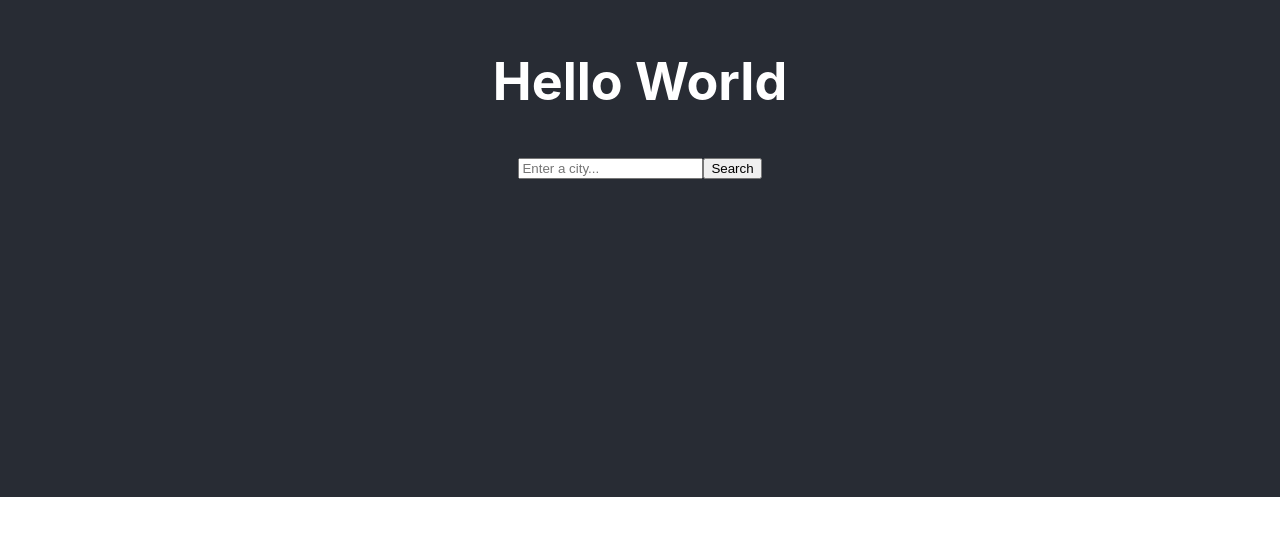
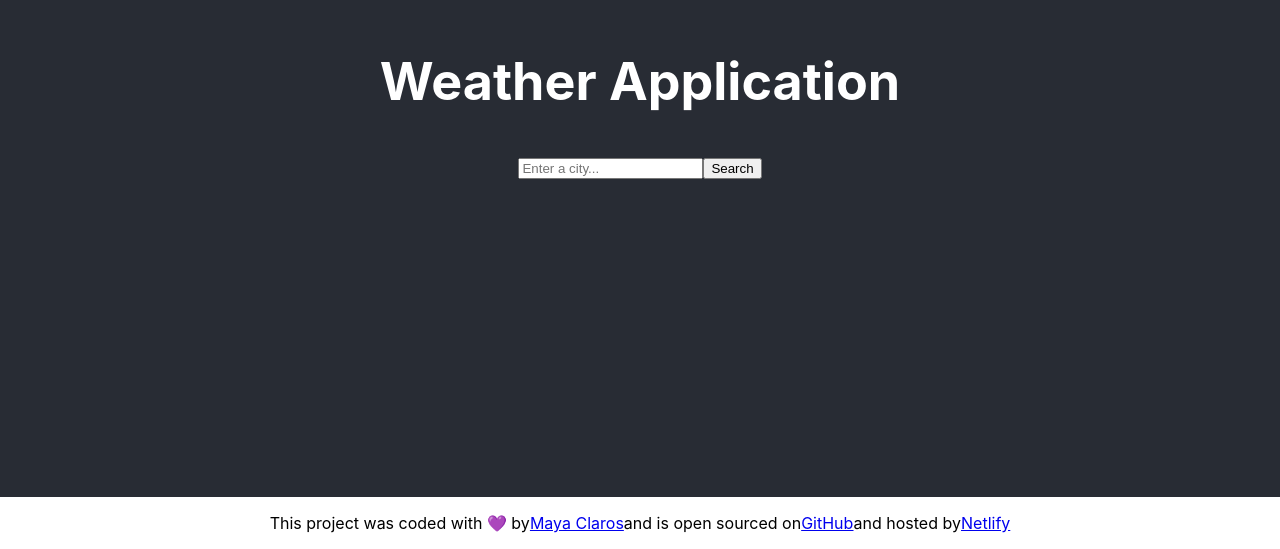
Before and after one commit to mayaclaros/weather-react-app, a React (Create React App) app: page / in a window 1280 px wide. Shown: the part 303-852 px from the top of the page. Before the commit the page ends 800 px from the top, so only its background shows below. Built offline with nearby package versions, Linux system fonts and the light colour scheme.

Commit message:
Index.js
changed title and added footer

```diff
--- a/src/App.js
+++ b/src/App.js
@@ -8,9 +8,21 @@ function App() {
   return (
     <div className="App">
       <header className="App-header">
-        <h1>Hello World</h1>
+        <h1>Weather Application</h1>
+
         <Weather />
       </header>
+      <footer>
+        <p>
+          {" "}
+          This project was coded with 💜 by
+          <a href="https://www.justmeomaya.com">Maya Claros</a>
+          and is open sourced on
+          <a href="https://github.com/mayaclaros/mc-lyte">GitHub</a>
+          and hosted by
+          <a href="https://mclyte.netlify.app/">Netlify</a>
+        </p>
+      </footer>
     </div>
   );
 }
```
